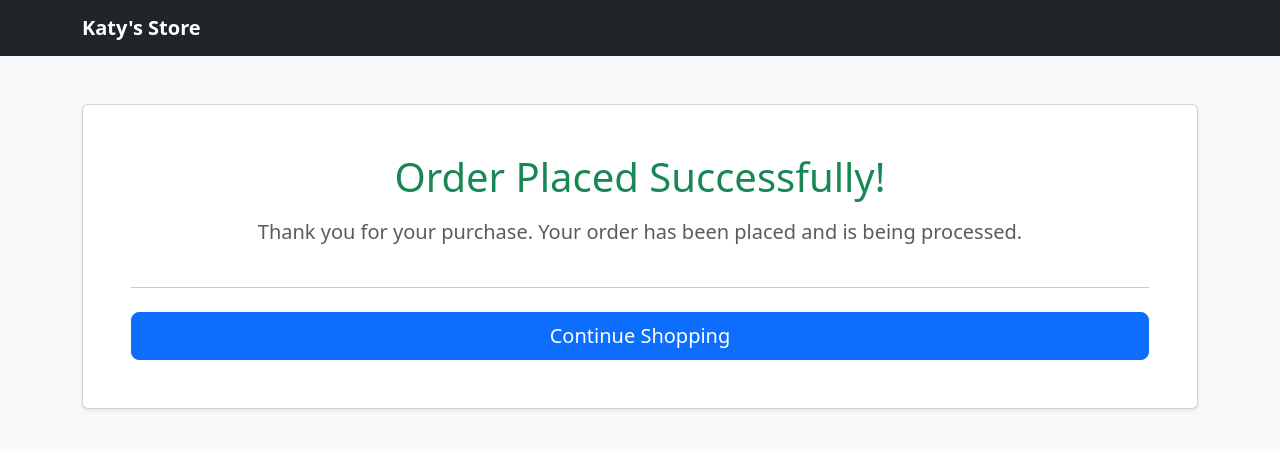
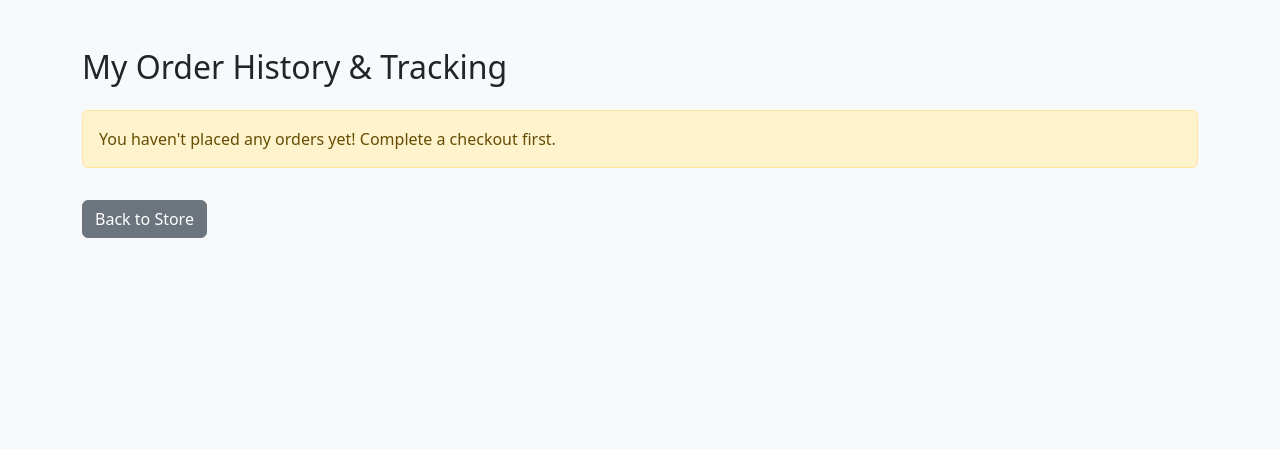
Before and after one commit to KatyayniNegi/E-commerce-Project, a Django app: template orders/templates/orders/order_history.html in a window 1280 px wide. Shown: the top 449 px of the page. Run offline with Django 5.2, Linux system fonts and the light colour scheme; the template is opened without the code that fills it, so the values that code supplies are empty.

Commit message:
Added order_detail.html to display order details. Order details include product names,quantites and total amount. Also added total amount to history page as it showed empty before. Added a link for order details in the history page. Added my orders link in base.html to check order history.

```diff
--- a/orders/templates/orders/checkout.html
+++ b/orders/templates/orders/checkout.html
@@ -62,6 +62,7 @@
                             </div>
 
                             <button class="btn btn-success btn-lg w-100" type="submit">Place Order & Pay</button>
+                            <a href="{% url 'orders:order_history' %}" class="btn btn-outline-secondary w-100 mt-2">View Order History</a>
                         </form>
                     </div>
                 </div>
--- a/orders/templates/orders/order_history.html
+++ b/orders/templates/orders/order_history.html
@@ -2,25 +2,37 @@
 <html lang="en">
 <head>
     <meta charset="UTF-8">
-    <title>Order History - Katy's Store</title>
+    <title>My Orders - Katy's Store</title>
     <link href="https://cdn.jsdelivr.net/npm/bootstrap@5.3.0/dist/css/bootstrap.min.css" rel="stylesheet">
 </head>
 <body class="bg-light">
+    <div class="container my-5">
+        <h2 class="mb-4">My Order History & Tracking</h2>
 
-    <nav class="navbar navbar-dark bg-dark mb-4">
-        <div class="container">
-            <a class="navbar-brand fw-bold" href="{% url 'store:product_list' %}">Katy's Store</a>
-        </div>
-    </nav>
+        {% if orders %}
+            <div class="list-group">
+                {% for order in orders %}
+                    <div class="list-group-item d-flex justify-content-between align-items-center mb-3 p-3 shadow-sm rounded">
+                        <div>
+                            <h5 class="mb-1">Order #{{ order.id }}</h5>
+                            <p class="mb-1 text-muted">Placed on: {{ order.created_at }}</p>
+                            <p class="mb-0 fw-bold">Total: ₹{{ order.total_amount }}</p>
+                        </div>
+                        <div>
+                            <a href="{% url 'orders:order_detail' order.id %}" class="btn btn-primary btn-sm">
+                                Track Status & Details
+                            </a>
+                        </div>
+                    </div>
+                {% endfor %}
+            </div>
+        {% else %}
+            <div class="alert alert-warning">
+                You haven't placed any orders yet! Complete a checkout first.
+            </div>
+        {% endif %}
 
-    <div class="container text-center my-5">
-        <div class="card shadow-sm p-5 bg-white">
-            <h1 class="text-success mb-3">Order Placed Successfully!</h1>
-            <p class="lead text-muted">Thank you for your purchase. Your order has been placed and is being processed.</p>
-            <hr class="my-4">
-            <a href="{% url 'store:product_list' %}" class="btn btn-primary btn-lg">Continue Shopping</a>
-        </div>
+        <a href="{% url 'store:product_list' %}" class="btn btn-secondary mt-3">Back to Store</a>
     </div>
-
 </body>
 </html>
--- a/orders/urls.py
+++ b/orders/urls.py
@@ -5,4 +5,5 @@ app_name = 'orders'
 urlpatterns = [
     path('checkout/', views.checkout, name='checkout'),
     path('history/', views.order_history, name='order_history'),
+    path('detail/<int:order_id>/', views.order_detail, name='order_detail')
 ]
```
Also changed, not shown: cart/templates/cart/detail.html (+20 -15 lines), orders/templates/orders/order_detail.html (added, +40 -0 lines), orders/views.py (+12 -2 lines), store/templates/store/list.html (+13 -11 lines).
